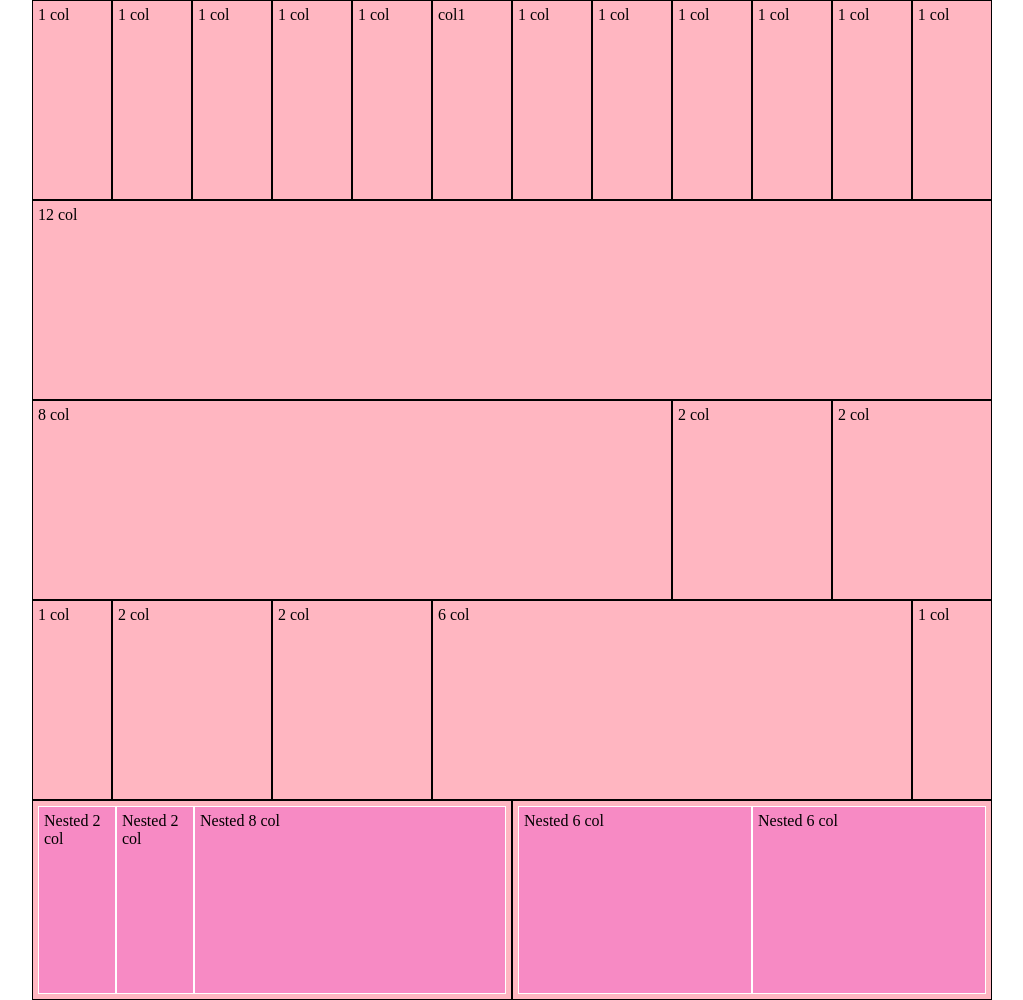
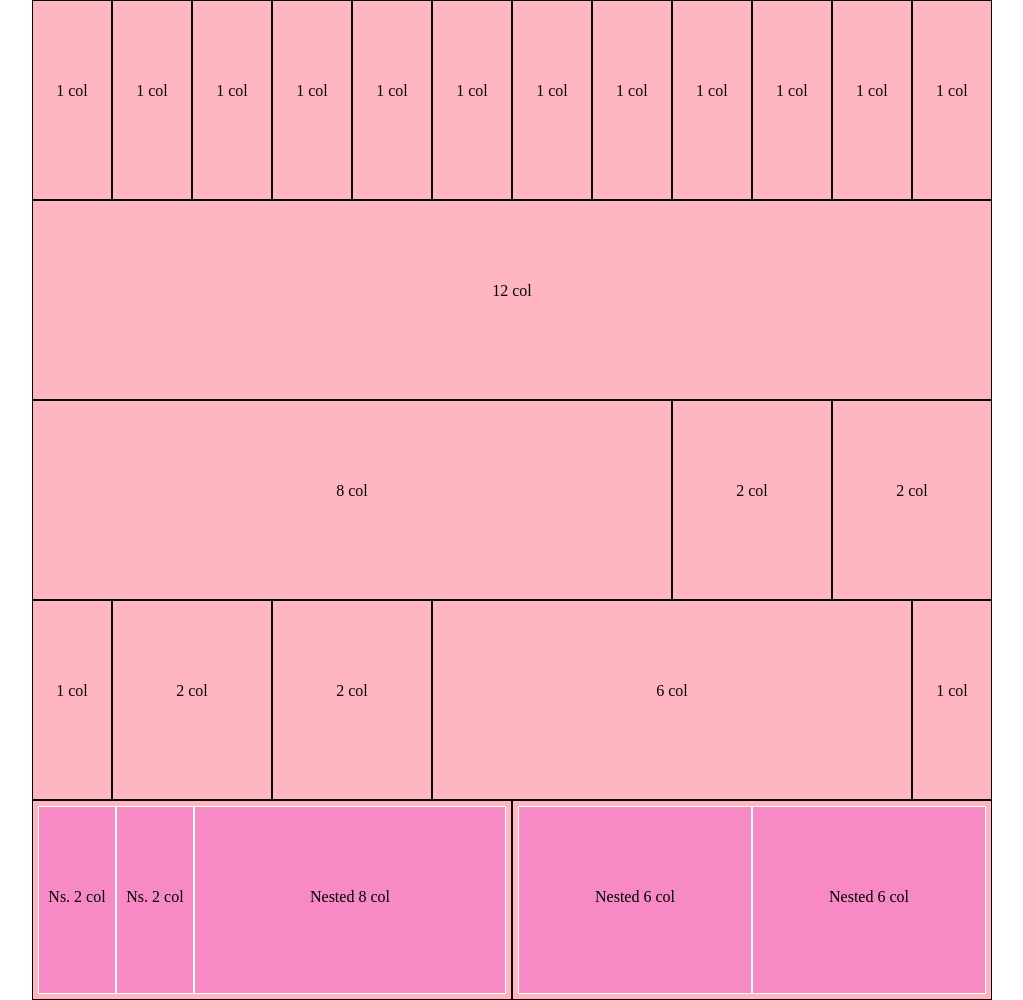
Before and after one commit to simo7878/-html-css-12bool, a plain HTML site: page index.html in a window 1280 px wide. Shown: the whole page, without its empty margins (128-1151 px from the left). Drawn offline with Linux system fonts and the light colour scheme.

Commit message:
final commit

```diff
--- a/css/12-bool.css
+++ b/css/12-bool.css
@@ -23,6 +23,10 @@
 .debug [class*="col-"] .container [class*="col-"] {
   background-color: #f78ac4;
   border: 1px solid white;
+}
+
+.debug [class*="col-"] .container [class*=col-2-nested] p {
+  display: block;
 }
 
 .container {
--- a/css/style.css
+++ b/css/style.css
@@ -1,7 +1,7 @@
-.container {
-  position: relative;
+
+.container .text {
+  vertical-align: middle;
+  text-align: center;
+  line-height: 170px;
+  font-weight: normal;
 }
-
-.debut [class*="col1"] .container .text {
-  position: absolute;
-}
--- a/index.html
+++ b/index.html
@@ -35,7 +35,7 @@
       </div>
       <div class="col-1">
         <div class="text">
-          <span>col1</span>
+          <span>1 col</span>
         </div>
       </div>
       <div class="col-1">
@@ -84,7 +84,7 @@
       </div>
         <div class="col-2">
           <div class="text">
-            <span>2 col</span>
+            <p>2 col</p>
          </div>
         </div>
         <div class="col-2">
@@ -125,17 +125,19 @@
         <div class="col-6">
           <div class="container">
 
+              <div class="col-2">
+                <div class="text">
+                  <span>Ns. 2 col</span>
+                </div>
+              </div>
+
 
               <div class="col-2">
                 <div class="text">
-                <span>Nested 2 col</span>
+                  <span>Ns. 2 col</span>
                 </div>
               </div>
-            <div class="col-2">
-              <div class="txt">
-                <span>Nested 2 col</span>
-              </div>
-            </div>
+
               <div class="col-8">
                 <div class="text">
                   <span>Nested 8 col</span>
@@ -145,8 +147,6 @@
         </div>
         <div class="col-6">
           <div class="container">
-
-
             <div class="col-6">
               <div class="text">
                 <span>Nested 6 col</span>
@@ -160,25 +160,6 @@
           </div>
         </div>
       </div>
-
-
-          <!--  <div class="col-12">
-            C
-            </div>-->
     </div>
-
-
-
-
-
-
-
-
-
-
-
-
-
-
   </body>
 </html>
```
Lines whose indentation alone changed are shown as unchanged.
